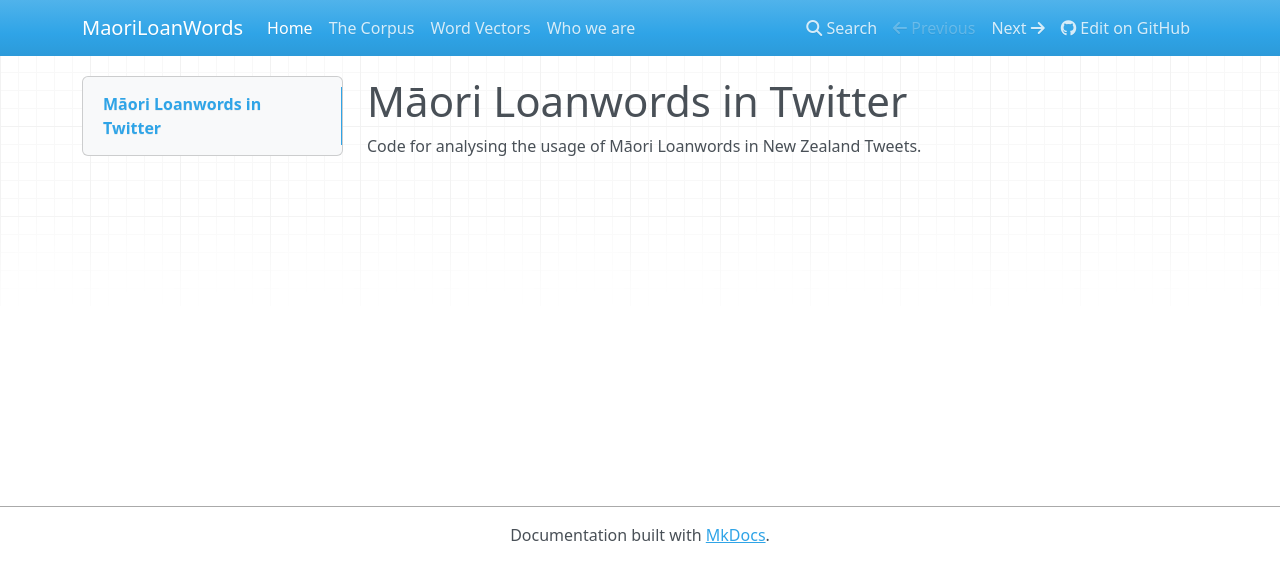
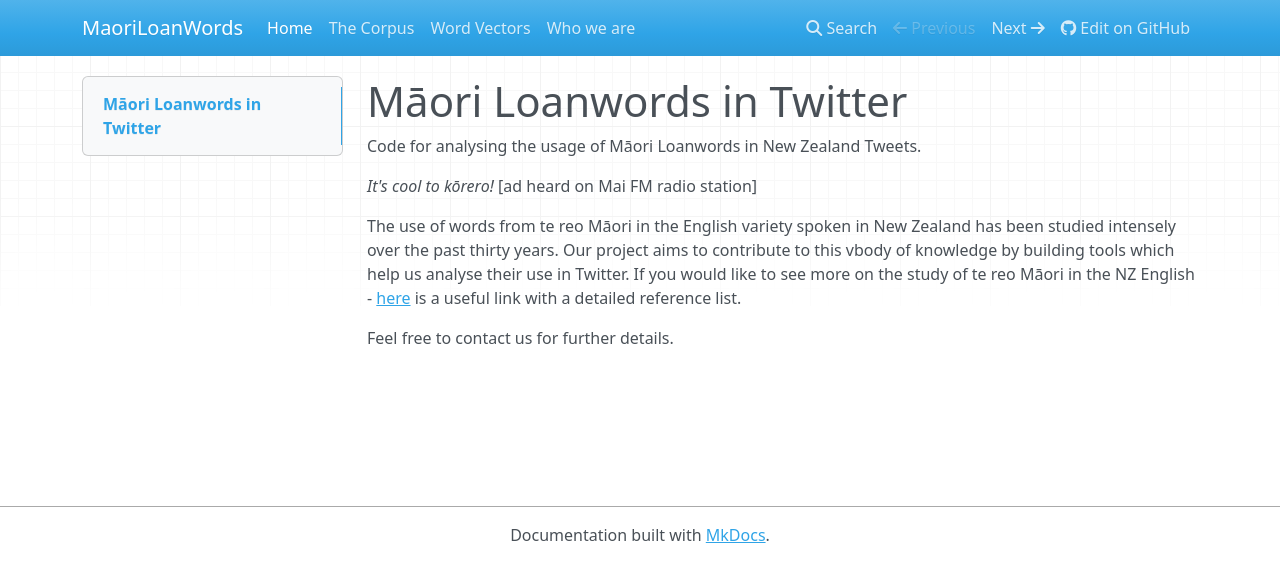
Before and after one commit to Waikato/kiwiwords, an MkDocs documentation site: the page built from docs/index.md, in a window 1280 px wide. Shown: the top 582 px of the page. Built offline with MkDocs 1.6.1, drawn with Linux system fonts in a browser that asks for light colours; nearby versions of some CDN libraries.

Commit message:
Update index.md

```diff
--- a/docs/index.md
+++ b/docs/index.md
@@ -1,2 +1,8 @@
 # Māori Loanwords in Twitter
 Code for analysing the usage of Māori Loanwords in New Zealand Tweets.
+
+*It's cool to kōrero!* [ad heard on Mai FM radio station]
+
+The use of words from te reo Māori in the English variety spoken in New Zealand has been studied intensely over the past thirty years. Our project aims to contribute to this vbody of knowledge by building tools which help us analyse their use in Twitter. If you would like to see more on the study of te reo Māori in the NZ English - [here](https://www.calude.net/andreea/MaoriLoans.html) is a useful link with a detailed reference list.
+
+Feel free to contact us for further details.
```
